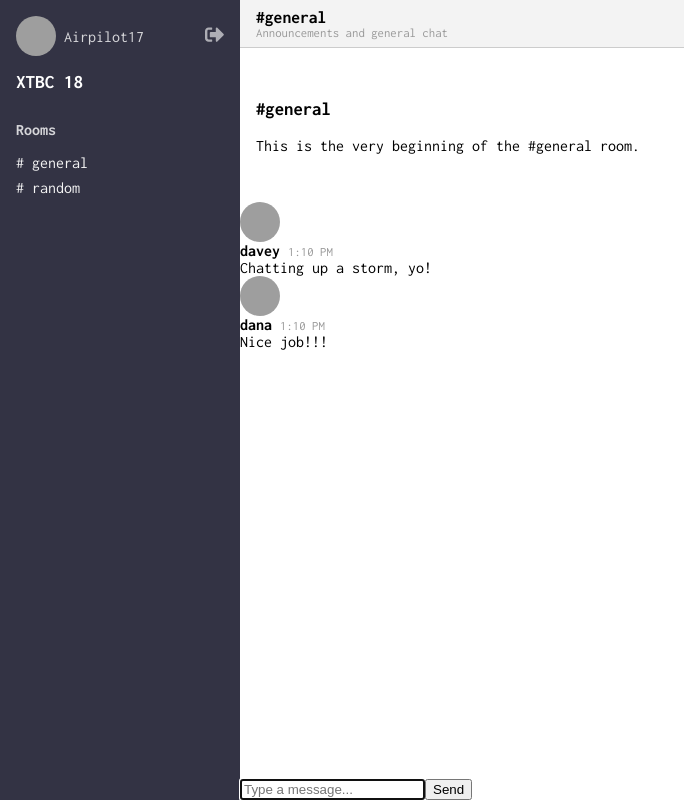
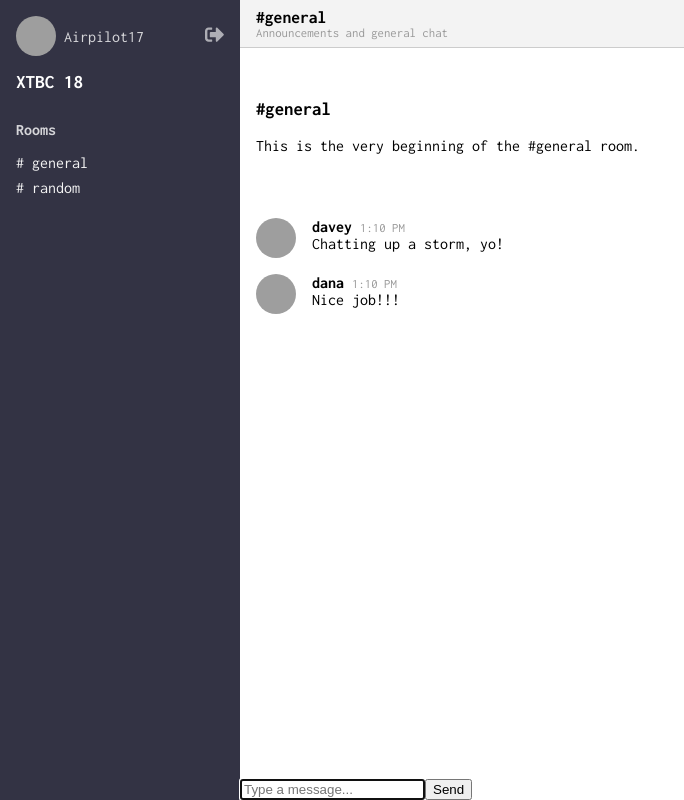
Before and after one commit to Awnead/Slap, a React (Create React App) app: page / in a window 1280 px wide. Shown: the whole page, without its empty margins (0-684 px from the left). Built offline with nearby package versions, Linux system fonts and the light colour scheme; grey boxes are pictures that could not be loaded.

Commit message:
Styled Message

```diff
--- a/src/Message.js
+++ b/src/Message.js
@@ -4,9 +4,9 @@ import Avatar from './Avatar'
 import Metadata from './Metadata'
 const Message = ({message}) => {
     return (
-        <div className="Message">
+        <div className="Message" style={styles.Message}>
           <Avatar user={message.user} />
-          <div className="details">
+          <div style={styles.details}>
             <Metadata message={message} />
             <div className="body">
               {message.body}
@@ -16,4 +16,18 @@ const Message = ({message}) => {
     )
 }
 
+const styles = {
+    Message: {
+        display: 'flex',
+        marginTop: '1rem',
+        padding: '0 1rem',
+    },
+
+    details: {
+        flex: 1,
+        paddingLeft: '0.5rem',
+    },
+
+}
+
 export default Message
```
